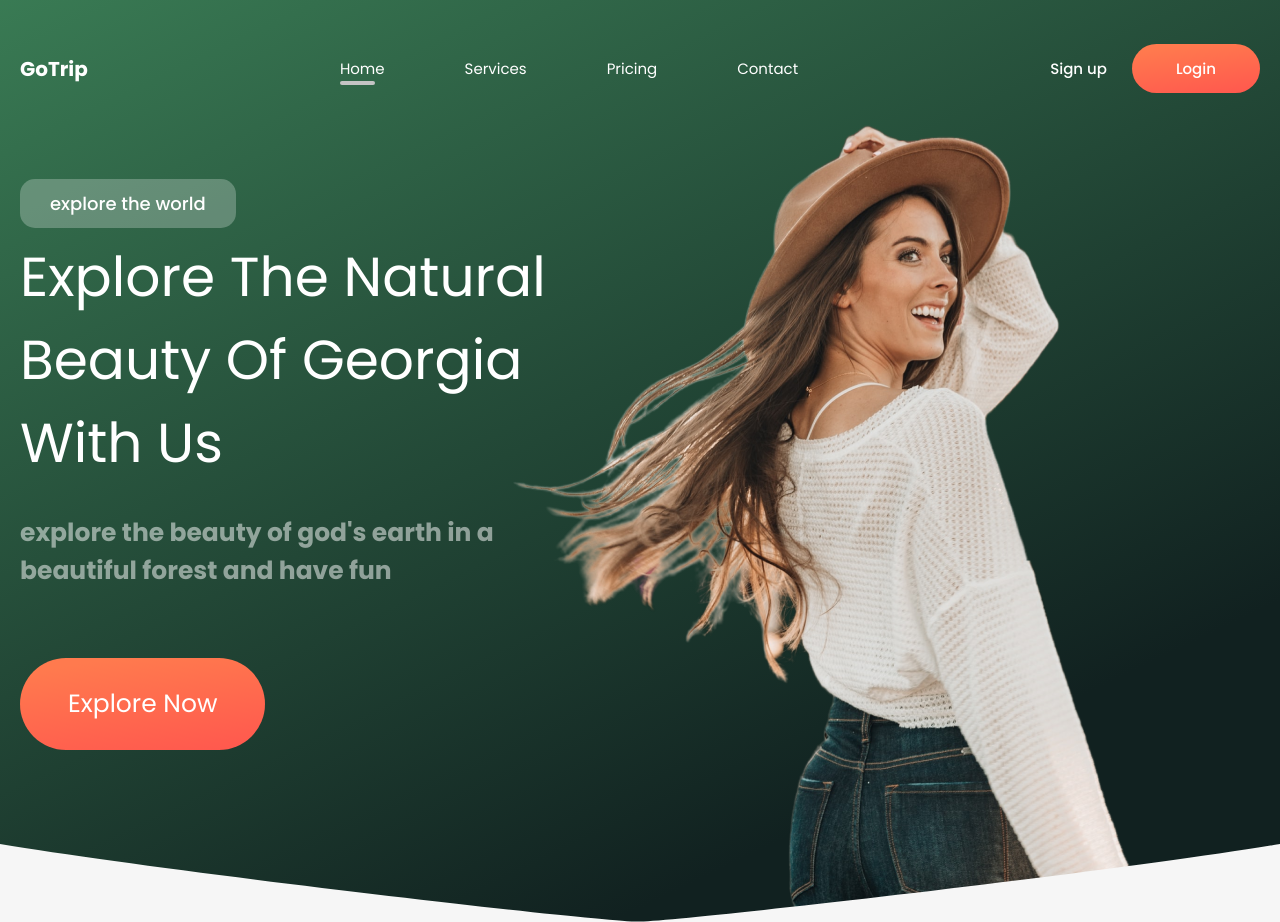
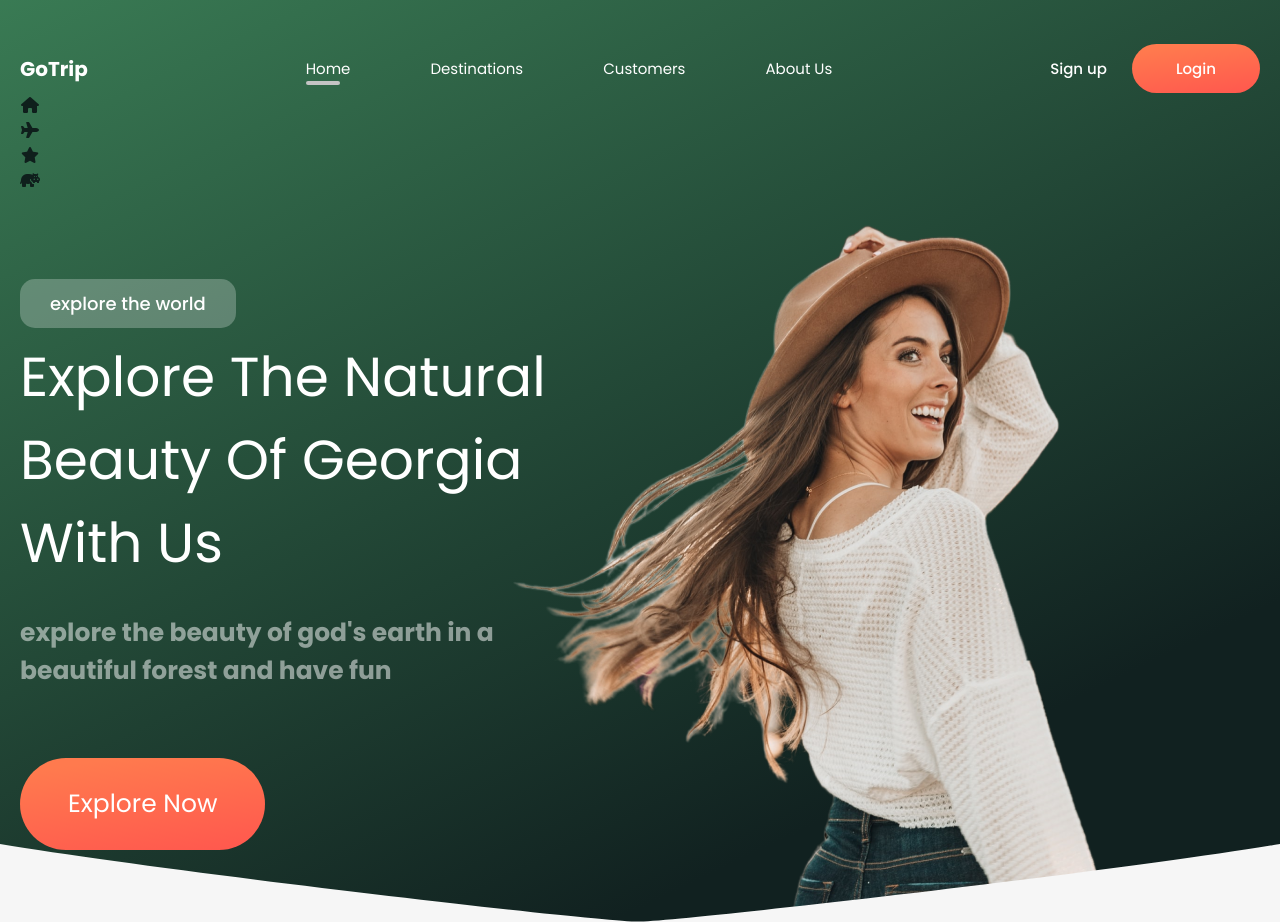
Before and after one commit to iScreAmn/site-geo-trip, a plain HTML site: page index.html in a window 1280 px wide. Shown: the top 922 px of the page. Drawn offline with nearby package versions, Linux system fonts and the light colour scheme.

Commit message:
Add navigational side-panel

```diff
--- a/index.html
+++ b/index.html
@@ -5,6 +5,7 @@
     <meta name="viewport" content="width=device-width, initial-scale=1.0" />
     <link rel="icon" type="image/svg" href="./images/svg/demo-favicon.png" />
     <link rel="stylesheet" href="./styles/main.css" />
+    <link rel="stylesheet" href="./styles/all.min.css">
     <link
       rel="stylesheet"
       href="https://cdnjs.cloudflare.com/ajax/libs/OwlCarousel2/2.3.4/assets/owl.carousel.min.css"
@@ -23,7 +24,7 @@
   </head>
   <body>
     <!-- HEADER -->
-    <header class="header">
+    <header class="header" id="home">
       <div class="container">
         <div class="header__top">
           <nav class="nav">
@@ -32,15 +33,33 @@
             </div>
             <ul class="nav__list">
               <li><a href="#!" class="active">Home</a></li>
-              <li><a href="#!">Services</a></li>
-              <li><a href="#!">Pricing</a></li>
-              <li><a href="#!">Contact</a></li>
+              <li><a href="#!">Destinations</a></li>
+              <li><a href="#!">Customers</a></li>
+              <li><a href="#!">About Us</a></li>
             </ul>
             <ul class="nav__login">
               <li><a href="#!">Sign up</a></li>
               <li><a href="#!" class="btn btn--login">Login</a></li>
             </ul>
           </nav>
+          <div class="nav-side">
+            <div class="nav-item active" data-section="#home">
+              <i class="fa-solid fa-house material-icons home-icon"></i>
+                <span class="nav-text"></span>
+            </div>
+            <div class="nav-item" data-section="#destination">
+                <i class="fa-solid fa-plane material-icons favorite-icon"></i>
+                <span class="nav-text"></span>
+            </div>
+            <div class="nav-item" data-section="#customers">
+                <i class="fa-solid fa-star material-icons search-icon"></i>
+                <span class="nav-text"></span>
+            </div>
+            <div class="nav-item" data-section="#about">
+                <i class="fa-solid fa-hippo material-icons person-icon"></i>
+                <span class="nav-text"></span>
+            </div>
+          </div>
         </div>
         <div class="header__row">
           <div class="header__content">
@@ -64,7 +83,7 @@
     </header>
     <main>
       <!-- DESTINATIONS -->
-      <section class="destination">
+      <section class="destination" id="destination">
         <div class="container-right">
           <div class="destinations__row">
             <div class="destinations__content">
@@ -118,7 +137,7 @@
         </div>
       </section>
       <!-- CUSTOMERS -->
-      <section class="customers">
+      <section class="customers" id="customers">
         <div class="container">
           <div class="owl-carousel second-carousel">
             <div class="customers__row">
@@ -213,7 +232,7 @@
         </div>
       </section>
       <!-- Call To Action -->
-      <section class="cta">
+      <section class="cta" id="about">
         <div class="container">
           <div class="cta__plate">
             <h2 class="cta__title">
@@ -249,9 +268,9 @@
           </div>
           <ul class="nav__list nav__list--footer">
             <li><a href="#!">Home</a></li>
-            <li><a href="#!">Services</a></li>
-            <li><a href="#!">Pricing</a></li>
-            <li><a href="#!">Contact</a></li>
+            <li><a href="#!">Destinations</a></li>
+            <li><a href="#!">Customers</a></li>
+            <li><a href="#!">About Us</a></li>
           </ul>
           <ul class="nav__login">
             <li><a href="#!">Sign up</a></li>
@@ -271,5 +290,6 @@
       referrerpolicy="no-referrer"
     ></script>
     <script src="./scripts/main.js"></script>
+    <script src="https://kit.fontawesome.com/b39a9b523b.js" crossorigin="anonymous"></script>
   </body>
 </html>
```
